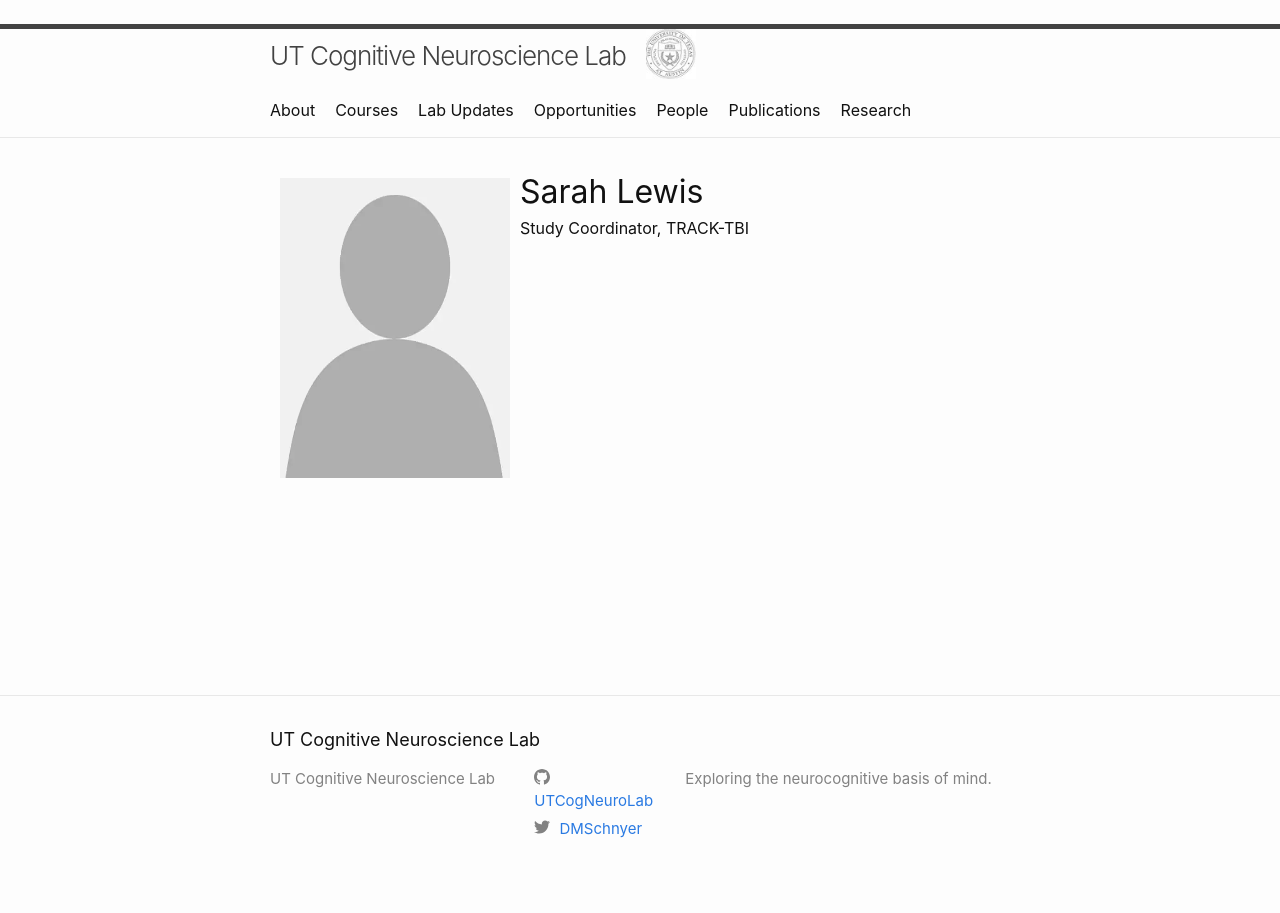
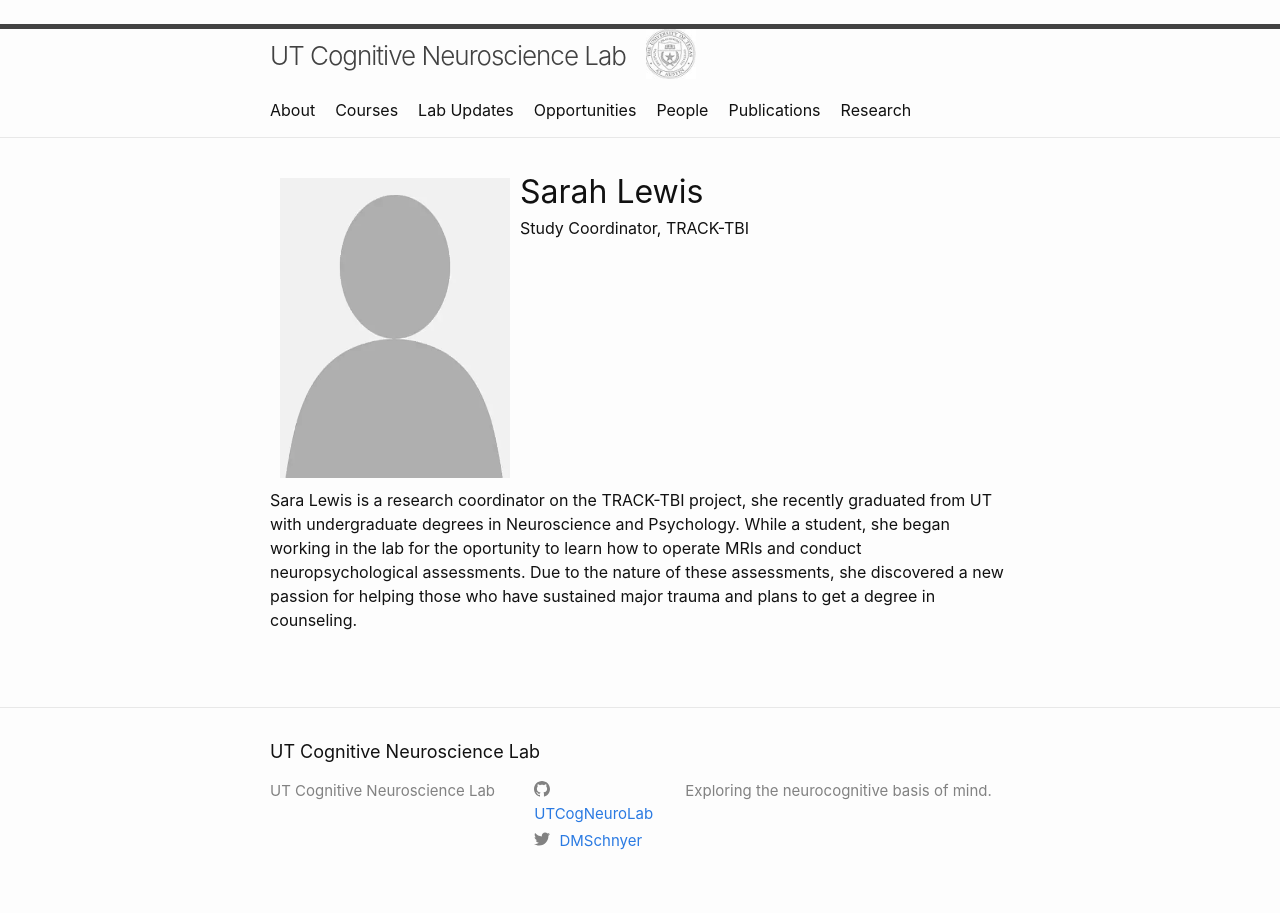
Before and after one commit to UTCogNeuroLab/UTCogNeuroLab.github.io, a Jekyll site: the page built from team/sarah-lewis.md, in a window 1280 px wide. Built offline with Jekyll 4.4.1, drawn with Linux system fonts in a browser that asks for light colours; nearby versions of some CDN libraries.

Commit message:
Update sarah-lewis.md

```diff
--- a/team/sarah-lewis.md
+++ b/team/sarah-lewis.md
@@ -13,3 +13,4 @@ email:
 twitter:
 permalink: /people/sarahlewis/
 ---
+ Sara Lewis is a research coordinator on the TRACK-TBI project, she recently graduated from UT with undergraduate degrees in Neuroscience and Psychology. While a student, she began working in the lab for the oportunity to learn how to operate MRIs and conduct neuropsychological assessments. Due to the nature of these assessments, she discovered a new passion for helping those who have sustained major trauma and plans to get a degree in counseling.
```
